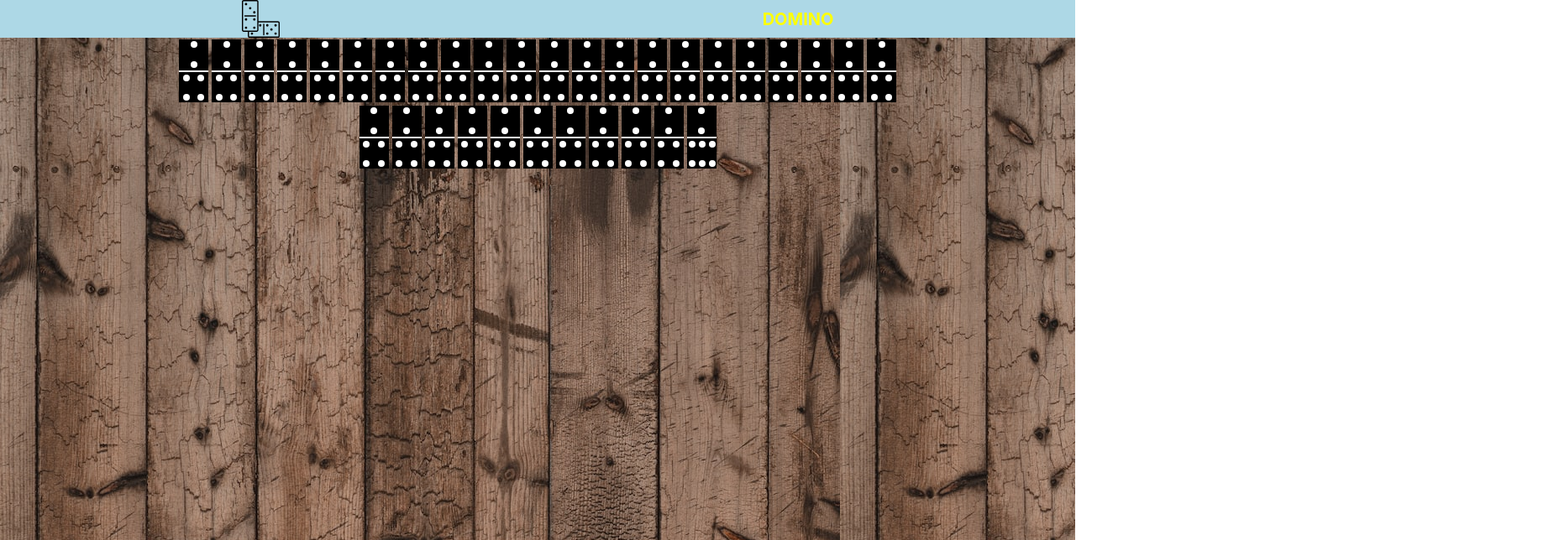
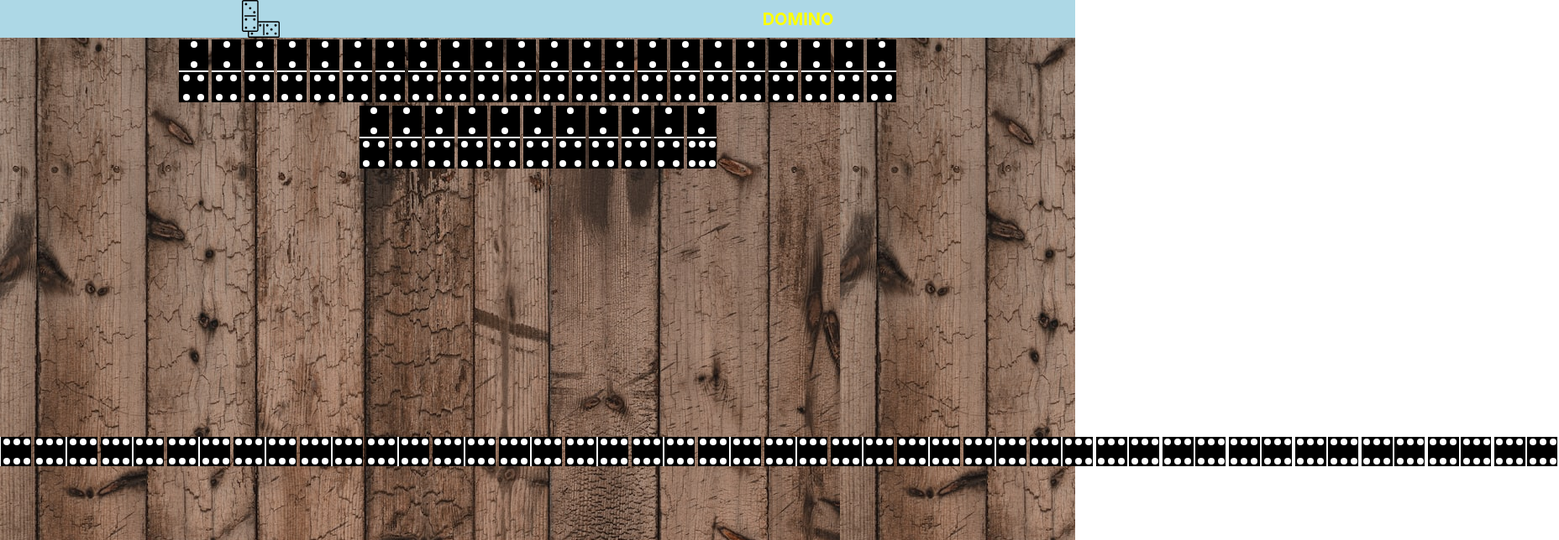
Before and after one commit to ratiry/Domino, a React (Create React App) app: page / in a window 1280 px wide. Both pictures are taken after a click on the button "PLAY". Shown: the top 644 px of the page at 84% size, 1856 px wide, since content can reach past the window. Built offline with nearby package versions, Linux system fonts and the light colour scheme.

Commit message:
made GetammountOfElsInEachTier

```diff
--- /dev/null
+++ b/src/Helpers/GetammountOfElsInTiers.js
@@ -0,0 +1,39 @@
+
+let GetammountOfElsInTiers=(maxWidth,dominosLength,dominoWidth,margin)=>{
+  let [TierWidth, LengthTier]=GetTierLength(dominoWidth,margin,maxWidth);
+  let dominosWidth=dominosLength*dominoWidth+(dominosLength)*margin;
+  let Tiers=[];
+  while(dominosWidth>0){
+    if(dominosWidth>maxWidth){
+      Tiers.push(LengthTier);
+      dominosWidth=dominosWidth-TierWidth;
+    }else{
+      if(dominosWidth>TierWidth){
+        Tiers.push(LengthTier);
+        dominosWidth=dominosWidth-TierWidth;
+      }else if(dominosWidth>0){
+        Tiers.push(dominosWidth/(dominoWidth+margin));
+        debugger;
+        dominosWidth=0;
+      }
+    }
+  }
+  debugger;
+}
+let GetTierLength=(dominoWidth,margin,maxWidth,)=>{
+  let FullDominoLength=dominoWidth+margin;
+  let TierWidth=0;
+  let shouldStop=true;
+  let length=0;
+  debugger;
+  while(shouldStop){
+    if(TierWidth+FullDominoLength>maxWidth){
+      shouldStop=false;
+    }else{
+      TierWidth=TierWidth+FullDominoLength;
+      length=length+1;
+    }
+  }
+  return [TierWidth,length];
+}
+export default GetammountOfElsInTiers;
--- a/src/Pages/Game/Domino/Domino.jsx
+++ b/src/Pages/Game/Domino/Domino.jsx
@@ -2,7 +2,6 @@
 import classes from './Domino.module.scss';
 export  let HalfDomino=(props)=>{
   // let dotsHtml= [<div className={classes.dot}></div>]*props.dots;
-  debugger;
   switch(props.dots){
     case 0:
       return (
--- a/src/Pages/Game/Game.jsx
+++ b/src/Pages/Game/Game.jsx
@@ -1,6 +1,7 @@
 import { useLocation } from "react-router-dom";
 import classes from './Game.module.scss';
 import Player from "./Player/Player";
+import Table from "./Table/Table";
 let Game=(props)=>{
   let location=useLocation();
   return(
@@ -9,7 +10,7 @@ let Game=(props)=>{
       <Player ammountOfPlayers={location.state.ammountOfPlayers} id={2}  />
       <div></div>
       <Player ammountOfPlayers={location.state.ammountOfPlayers} id={3}  />
-      <div className={classes.Table}></div>
+      <Table/>
       <Player ammountOfPlayers={location.state.ammountOfPlayers} id={4}  />
       <div className={classes.Stats}></div>
       <Player ammountOfPlayers={location.state.ammountOfPlayers} id={1}  />
--- a/src/Pages/Game/Player/Player.jsx
+++ b/src/Pages/Game/Player/Player.jsx
@@ -7,39 +7,7 @@ import Domino from '../Domino/Domino';
     if(props.id==3 || props.id==4){
       return(
         <div className={classes.Player + ' ' + classes.vertical}>
-                    <Domino rearDots={2} frontDots={4} />
-          <Domino rearDots={2} frontDots={4} />
-          <Domino rearDots={2} frontDots={4} />
-          <Domino rearDots={2} frontDots={4} />
-          <Domino rearDots={2} frontDots={4} />
-          <Domino rearDots={2} frontDots={4} />
-          <Domino rearDots={2} frontDots={4} />
-          <Domino rearDots={2} frontDots={4} />
-          <Domino rearDots={2} frontDots={4} />
-          <Domino rearDots={2} frontDots={4} />
-          <Domino rearDots={2} frontDots={4} />
-          <Domino rearDots={2} frontDots={4} />
-          <Domino rearDots={2} frontDots={4} />
-          <Domino rearDots={2} frontDots={4} />
-          <Domino rearDots={2} frontDots={4} />
-          <Domino rearDots={2} frontDots={4} />
-          <Domino rearDots={2} frontDots={4} />
-          <Domino rearDots={2} frontDots={4} />
-          <Domino rearDots={2} frontDots={4} />
-          <Domino rearDots={2} frontDots={4} />
-          <Domino rearDots={2} frontDots={4} />
-          <Domino rearDots={2} frontDots={4} />
-          <Domino rearDots={2} frontDots={4} />
-          <Domino rearDots={2} frontDots={4} />
-          <Domino rearDots={2} frontDots={4} />
-          <Domino rearDots={2} frontDots={4} />
-          <Domino rearDots={2} frontDots={4} />
-          <Domino rearDots={2} frontDots={4} />
-          <Domino rearDots={2} frontDots={4} />
-          <Domino rearDots={2} frontDots={4} />
-          <Domino rearDots={2} frontDots={4} />
-          <Domino rearDots={2} frontDots={4} />
-          <Domino rearDots={2} frontDots={6} />
+            <Domino rearDots={2} frontDots={4} direction={"vertical"}/>
         </div>
       )
     }
--- /dev/null
+++ b/src/Pages/Game/Table/Table.jsx
@@ -0,0 +1,59 @@
+
+import { useRef } from 'react';
+import classes from './Table.module.scss';
+import { useEffect } from 'react';
+import DominoClasses from './../Domino/Domino.module.scss';
+import Domino from '../Domino/Domino';
+import GetammountOfElsInTiers from './../../../Helpers/GetammountOfElsInTiers';
+let Table=(props)=>{
+  let dominos=[
+   [ <Domino rearDots={6} frontDots={6} direction={"vertical"} />],
+    <Domino rearDots={6} frontDots={6} direction={"vertical"} />,
+    <Domino rearDots={6} frontDots={6} direction={"vertical"} />,
+    <Domino rearDots={6} frontDots={6} direction={"vertical"} />,
+    <Domino rearDots={6} frontDots={6} direction={"vertical"} />,
+    <Domino rearDots={6} frontDots={6} direction={"vertical"} />,
+    <Domino rearDots={6} frontDots={6} direction={"vertical"} />,
+    <Domino rearDots={6} frontDots={6} direction={"vertical"} />,
+    <Domino rearDots={6} frontDots={6} direction={"vertical"} />,
+    <Domino rearDots={6} frontDots={6} direction={"vertical"} />,
+    <Domino rearDots={6} frontDots={6} direction={"vertical"} />,
+    <Domino rearDots={6} frontDots={6} direction={"vertical"} />,
+    <Domino rearDots={6} frontDots={6} direction={"vertical"} />,
+    <Domino rearDots={6} frontDots={6} direction={"vertical"} />,
+    <Domino rearDots={6} frontDots={6} direction={"vertical"} />,
+    <Domino rearDots={6} frontDots={6} direction={"vertical"} />,
+    <Domino rearDots={6} frontDots={6} direction={"vertical"} />,
+    <Domino rearDots={6} frontDots={6} direction={"vertical"} />,
+    <Domino rearDots={6} frontDots={6} direction={"vertical"} />,
+    <Domino rearDots={6} frontDots={6} direction={"vertical"} />,
+    <Domino rearDots={6} frontDots={6} direction={"vertical"} />,
+    <Domino rearDots={6} frontDots={6} direction={"vertical"} />,
+    <Domino rearDots={6} frontDots={6} direction={"vertical"} />,
+    <Domino rearDots={6} frontDots={6} direction={"vertical"} />,
+    <Domino rearDots={6} frontDots={6} direction={"vertical"} />,
+    <Domino rearDots={6} frontDots={6} direction={"vertical"} />,
+    <Domino rearDots={6} frontDots={6} direction={"vertical"} />,
+    <Domino rearDots={6} frontDots={6} direction={"vertical"} />,
+    <Domino rearDots={6} frontDots={6} direction={"vertical"} />,
+    <Domino rearDots={6} frontDots={6} direction={"vertical"} />,
+    <Domino rearDots={6} frontDots={6} direction={"vertical"} />,
+    <Domino rearDots={6} frontDots={6} direction={"vertical"} />,
+  ]
+  let table=useRef();
+  useEffect(()=>{
+    let maxWidth=table.current.style.maxWidth;
+    let maxWidthValue=Number(maxWidth.substr(0,maxWidth.length-2));
+    GetammountOfElsInTiers(maxWidthValue,dominos.length,40,2);
+
+
+  },[])
+  return(
+    <div  ref={table} style={{maxWidth: 800 + 'px'}} className={classes.Table}>
+        <div className={classes.tier}>
+          {dominos}
+        </div>
+    </div>
+  )
+}
+export default Table;
--- /dev/null
+++ b/src/Pages/Game/Table/Table.module.scss
@@ -0,0 +1,11 @@
+.Table{
+  max-width:100%;
+  display:flex;
+  flex-direction:column;
+  align-items: center;
+  justify-content: center;
+  .tier{
+    display:flex;
+    flex-direction: row;
+  }
+}
```
